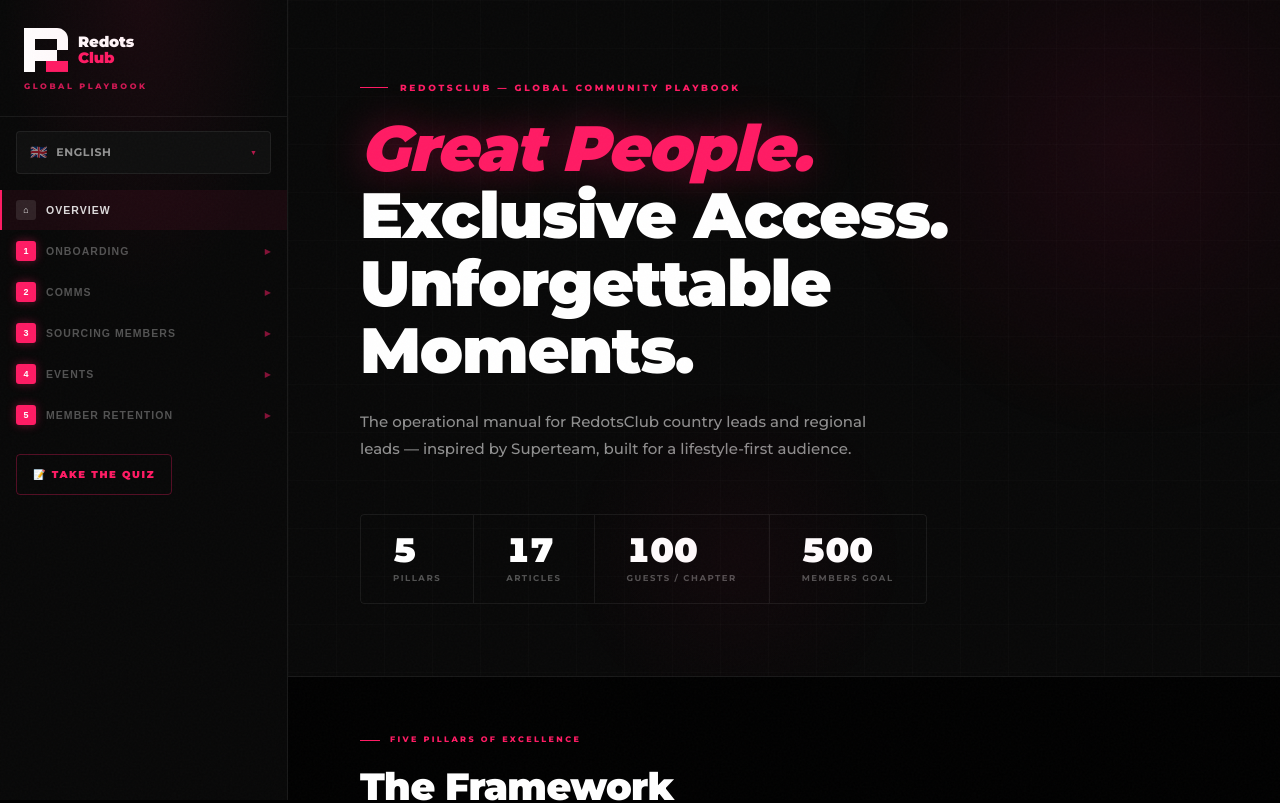
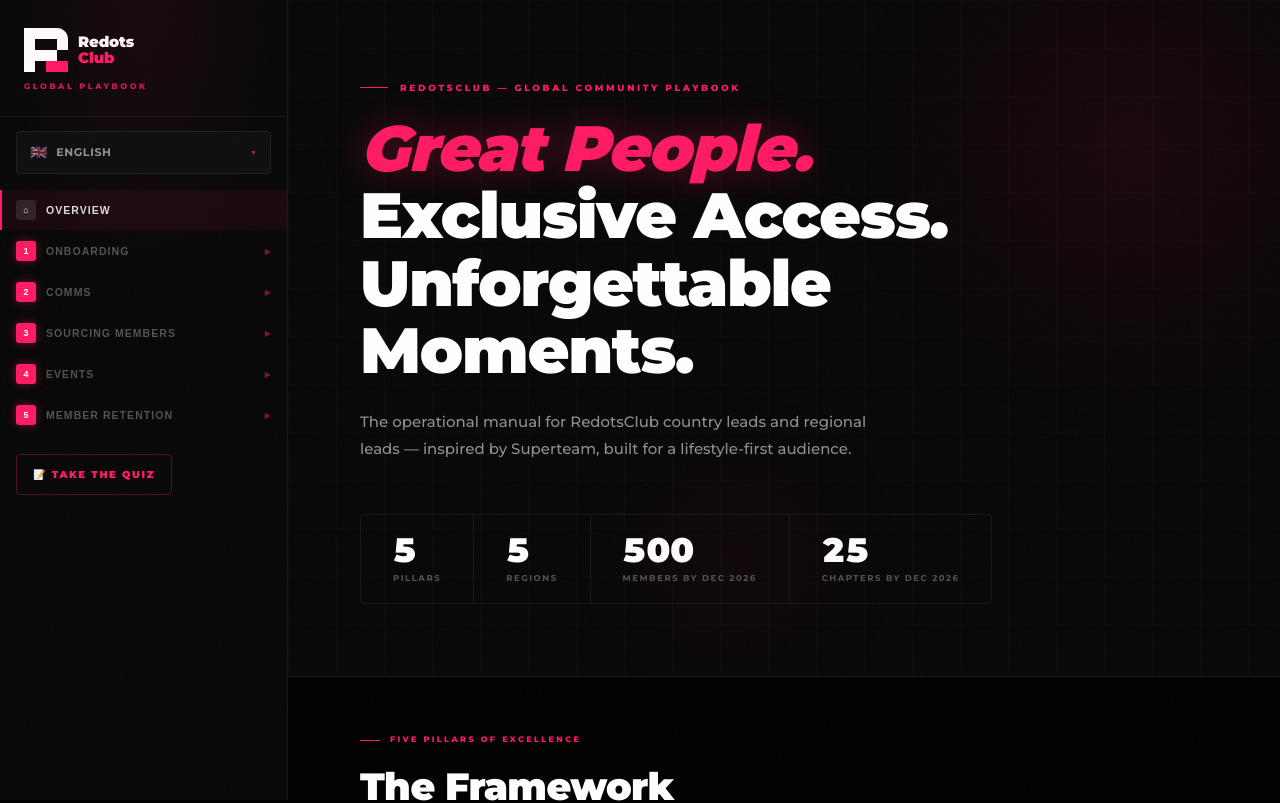
Before and after one commit to mrcigarros/redotsclub-playbook, a Next.js app: page / in a window 1280 px wide. Shown: the top 803 px of the page. Built offline with nearby package versions, Linux system fonts and the light colour scheme.

Commit message:
Update content: stats, checklist, Three Secrets of Comms, member perks v2

```diff
--- a/data/content.js
+++ b/data/content.js
@@ -18,7 +18,7 @@
       },
       {
         id: 'launch-checklist', title: 'The Launch Checklist', titlePT: 'O Checklist de Lançamento', author: 'RedotsClub Global Team',
-        content: `## Before You Go Live\n\nComplete all items before announcing your chapter publicly.\n\n### Infrastructure\n- Telegram group created and configured with proper admin settings\n- Global X account confirmed: **https://x.com/RedotsClub** — coordinate with the global team for all chapter announcements\n- Brand assets applied consistently across all channels\n\n### Community\n- First 20 Guests personally invited and onboarded\n- Welcome message template prepared and tested\n- 1:1 onboarding call flow established\n\n### Events\n- First Community Call scheduled and announced\n- First event planned, dated, and budgeted\n\n### Public Presence\n- Chapter lead introduction posted publicly\n\n> Keep it tight. A lean launch done well beats a sprawling launch done poorly.`,
+        content: `## Before You Go Live\n\nComplete all items before announcing your chapter publicly.\n\n### Infrastructure\n- Telegram group created and configured with proper admin settings\n- Coordinate with the Global Team to be featured on **https://x.com/RedotsClub** — the global X account is managed centrally and amplifies all chapter events worldwide\n- Brand assets applied consistently across all channels\n\n### Community\n- First 20 Guests personally invited and onboarded\n- Welcome message template prepared and tested\n- 1:1 onboarding call flow established\n\n### Events\n- Introduced yourself to the Global Team (Lucas, Tommy, Emily) — they run the monthly RedotsClub Pulse and will feature your chapter launch\n- First event planned, dated, and budgeted\n\n### Public Presence\n- Chapter lead introduction posted publicly\n\n> Keep it tight. A lean launch done well beats a sprawling launch done poorly.`,
         contentPT: `## Antes de Ir ao Ar\n\n### Infraestrutura\n- Grupo Telegram criado e configurado\n- Conta global X confirmada: **https://x.com/RedotsClub**\n- Materiais de marca aplicados de forma consistente\n\n### Comunidade\n- Primeiros 20 Convidados pessoalmente convidados\n- Modelo de mensagem de boas-vindas preparado\n\n### Eventos\n- Primeira Chamada Comunitária agendada\n- Primeiro evento planejado com data e orçamento\n\n### Presença Pública\n- Introdução do líder do capítulo publicada`
       },
       {
@@ -47,7 +47,7 @@
       },
       {
         id: 'content-strategy', title: 'Content Strategy', titlePT: 'Estratégia de Conteúdo', author: 'RedotsClub Global Team',
-        content: `## Why Content Matters\n\nThe goal is not to get the most followers — it is to attract the highest-quality people.\n\n## The Three Pillars\n\n**For Whom? Lifestyle-curious, community-driven people.**\n\n**How? Community-Generated Content.**\n1. **Events as content** — every event is a content opportunity. Video recaps get reshared.\n2. **Member spotlights** — make each member feel like a celebrity.\n3. **Experience documentation** — photos, videos, behind-the-scenes.\n4. **Member-written posts** — incentivize members to share their experience.\n5. **Partner content** — RedotPay campaigns, exclusive offers, announcements.\n\n**Where? Telegram and the global X account.**\nContent created locally should be coordinated with the global team via **@RedotsClub** for amplification.`,
+        content: `## Why Content Matters\n\nThe goal is not to get the most followers — it is to attract the highest-quality people.\n\n## The Three Secrets of Comms\n\n**1. For Whom?**\\nLifestyle-curious, community-driven people who want to belong to something real.\n\n**2. How?**\\nCommunity-Generated Content is the engine. Create the moments — your members create the content.\n1. **Events as content** — every event is a content opportunity. Video recaps get reshared.\n2. **Member spotlights** — make each member feel like a celebrity.\n3. **Experience documentation** — photos, videos, behind-the-scenes.\n4. **Member-written posts** — incentivize members to share their experience.\n5. **Partner content** — RedotPay campaigns, exclusive offers, announcements.\n\n**Where? Telegram and the global X account.**\nContent created locally should be coordinated with the global team via **@RedotsClub** for amplification.`,
         contentPT: `## Por Que o Conteúdo Importa\n\nO objetivo não é conseguir mais seguidores — é atrair as pessoas de mais alta qualidade.\n\n**Para Quem?** Pessoas curiosas sobre estilo de vida e orientadas para comunidade.\n\n**Como? Conteúdo Gerado pela Comunidade:**\n1. Eventos como conteúdo\n2. Destaques de membros\n3. Documentação de experiências\n4. Posts escritos por membros\n5. Conteúdo de parceiros\n\n**Onde?** Telegram e a conta global X — coordene com a equipe global via **@RedotsClub**`
       },
       {
--- a/pages/index.js
+++ b/pages/index.js
@@ -273,9 +273,9 @@
                 <div className="hero-stats">
                   {[
                     {num:'5',    label: tl('Pillars','Pilares','Pilares','支柱')},
-                    {num:'17',   label: tl('Articles','Artigos','Artículos','文章')},
-                    {num:'100',  label: tl('Guests / Chapter','Convidados / Cap.','Huéspedes / Cap.','訪客/分部')},
-                    {num:'500',  label: tl('Members Goal','Meta de Membros','Meta de Miembros','會員目標')},
+                    {num:'5',    label: tl('Regions','Regiões','Regiones','地區')},
+                    {num:'500',  label: tl('Members by Dec 2026','Membros até Dez 2026','Miembros Dic 2026','2026年12月前會員')},
+                    {num:'25',   label: tl('Chapters by Dec 2026','Capítulos até Dez 2026','Capítulos Dic 2026','2026年12月前分部')},
                   ].map(s=>(
                     <div key={s.label} className="hero-stat">
                       <span className="hero-stat-num"><Counter end={parseInt(s.num)} /></span>
```
